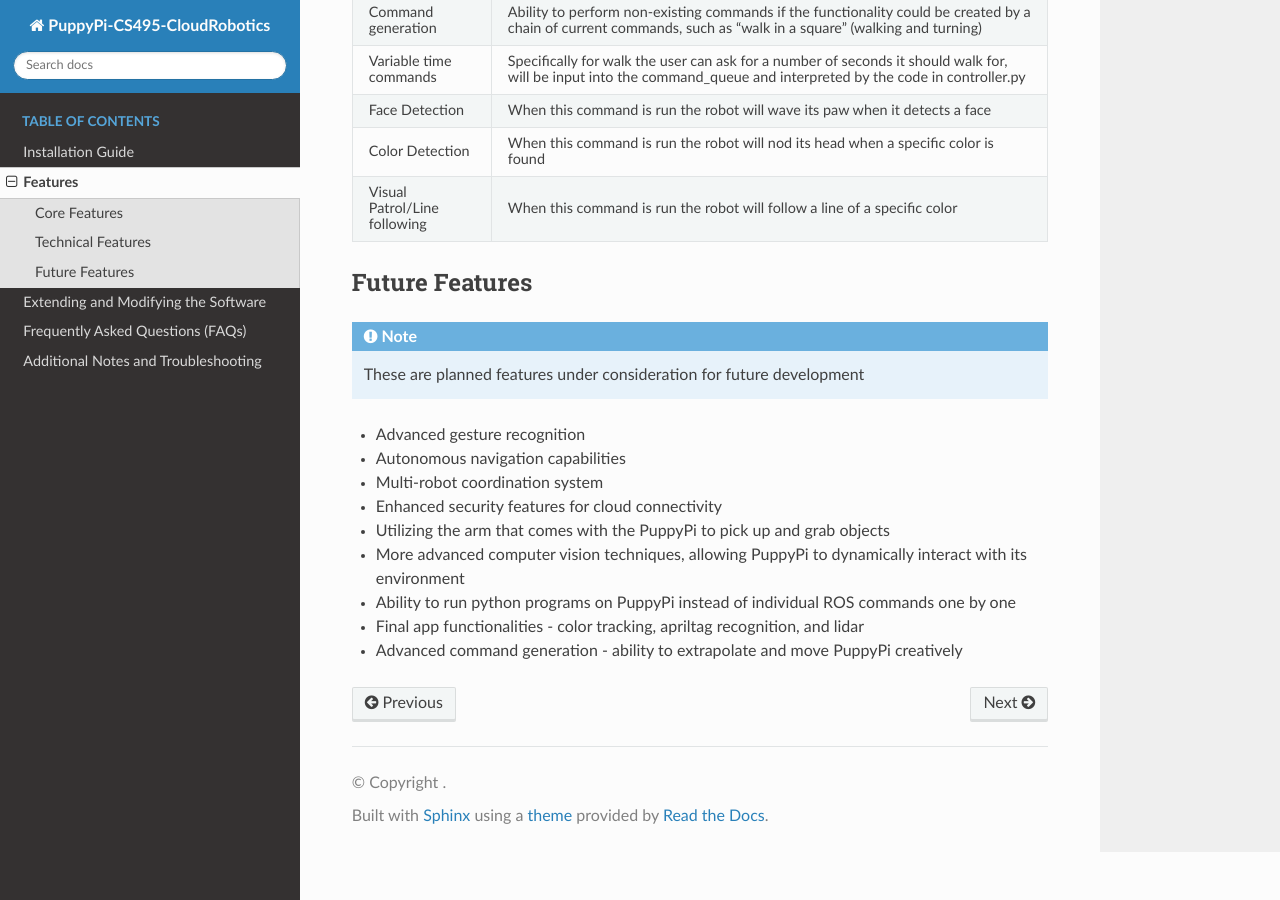
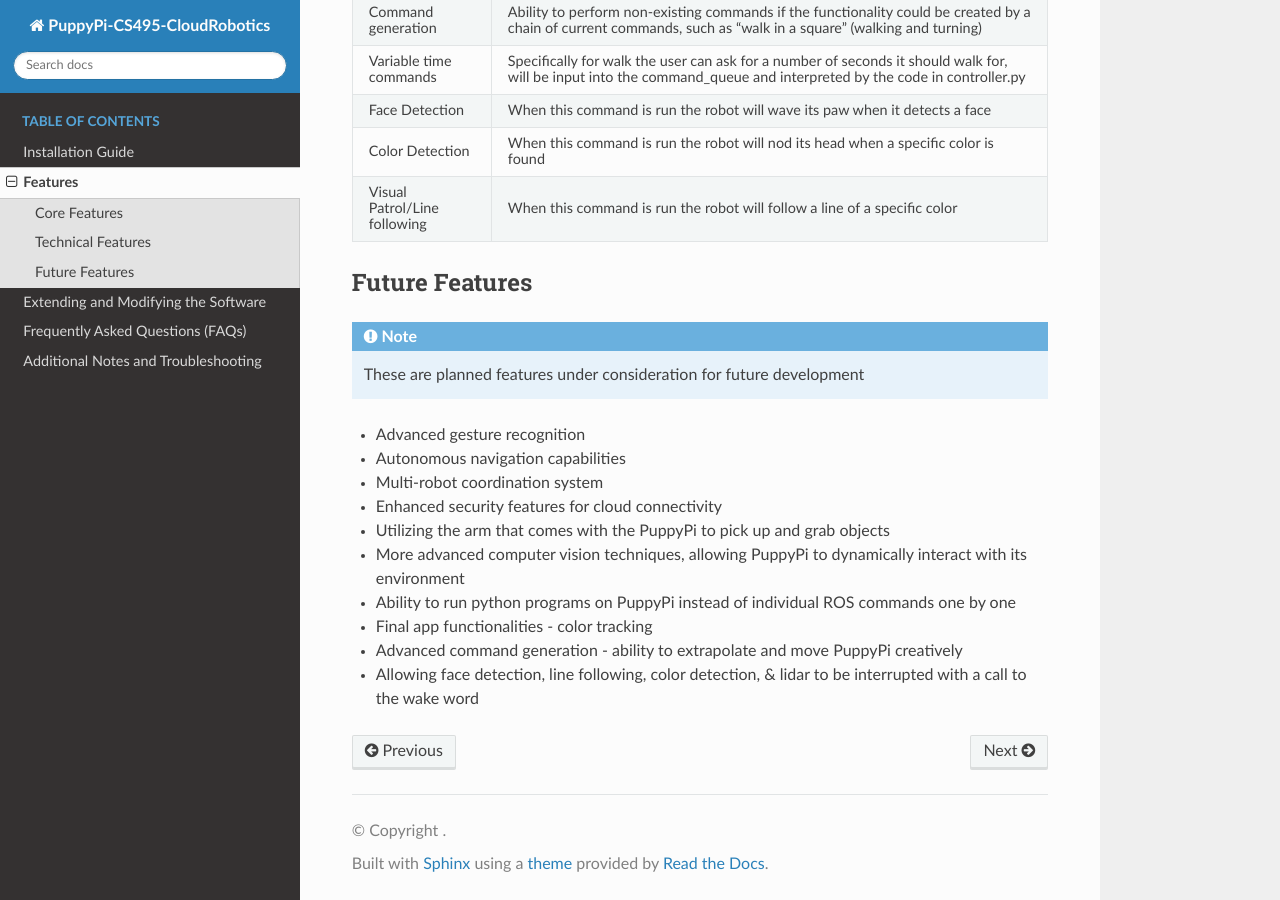
Before and after one commit to CS-495-Cloud-Robotics-Team/PuppyPi, a Sphinx documentation site: the page built from docs/features.rst, in a window 1280 px wide and 900 px high, scrolled down 1605 px. Built offline with Sphinx 7.4.7 and the Read the Docs theme 3.1.0, drawn with Linux system fonts in a browser that asks for light colours; pages that are not in the unit, such as notebooks, are missing from menus.

Commit message:
Update features.rst

```diff
--- a/docs/features.rst
+++ b/docs/features.rst
@@ -93,5 +93,6 @@ Future Features
 - Utilizing the arm that comes with the PuppyPi to pick up and grab objects
 - More advanced computer vision techniques, allowing PuppyPi to dynamically interact with its environment
 - Ability to run python programs on PuppyPi instead of individual ROS commands one by one
-- Final app functionalities - color tracking, apriltag recognition, and lidar
+- Final app functionalities - color tracking
 - Advanced command generation - ability to extrapolate and move PuppyPi creatively
+- Allowing face detection, line following, color detection, & lidar to be interrupted with a call to the wake word
```
